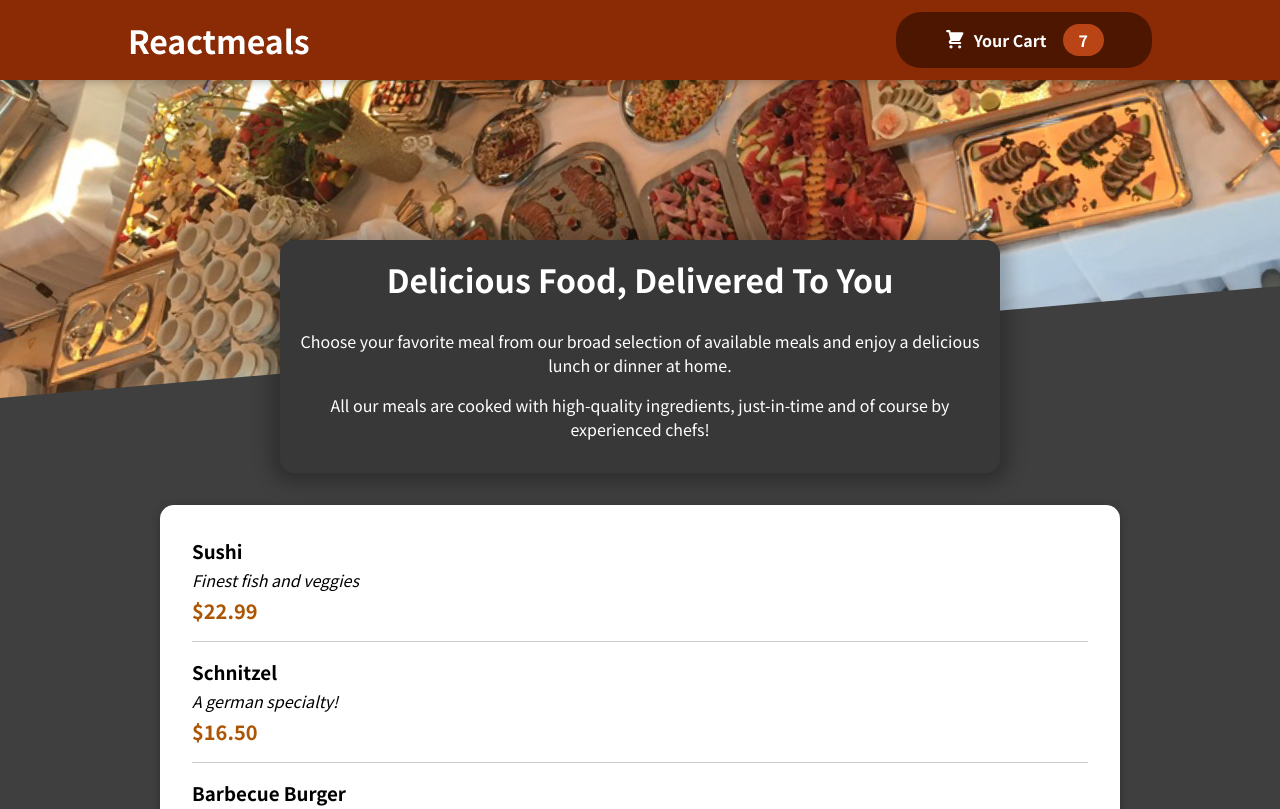
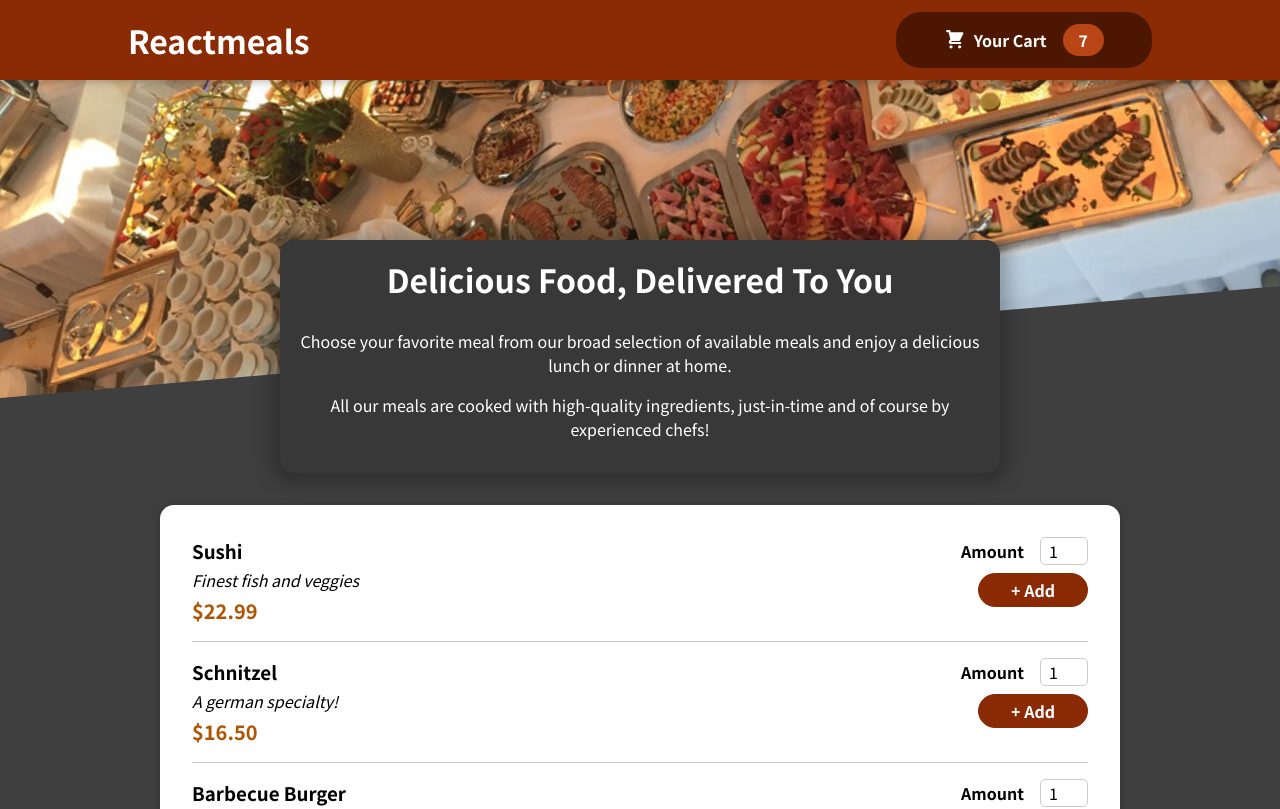
Before and after one commit to ram5353/food-order-react, a React (Create React App) app: page / in a window 1280 px wide. Shown: the top 809 px of the page. Built offline with nearby package versions, Linux system fonts and the light colour scheme.

Commit message:
adding a form input

```diff
--- a/src/components/Meals/MealItem/MealItem.js
+++ b/src/components/Meals/MealItem/MealItem.js
@@ -1,4 +1,5 @@
 import classes from "./MealItem.module.css"
+import MealItemForm from "./MealItemForm"
 
 const MealItem = (props) => {
     const price = `$${props.price.toFixed(2)}`
@@ -10,7 +11,7 @@
                 <div className={classes.price}>{price}</div>
             </div>
             <div>
-
+                <MealItemForm />
             </div>
         </li>
     )
--- a/src/components/Meals/MealItem/MealItemForm.js
+++ b/src/components/Meals/MealItem/MealItemForm.js
@@ -0,0 +1,22 @@
+import Input from "../../UI/Input"
+import classes from "./MealItemForm.module.css"
+
+const MealItemForm = () => {
+    return (
+        <form className={classes.form}>
+            <Input label="Amount" input={{
+                id: 'amount',
+                min: '1',
+                max: '5',
+                defaultValue: '1',
+                step: '1',
+                type: 'number'
+            }} />
+            <button>
+                + Add
+            </button>
+        </form>
+    )
+}
+
+export default MealItemForm
--- /dev/null
+++ b/src/components/Meals/MealItem/MealItemForm.module.css
@@ -0,0 +1,20 @@
+.form {
+    text-align: right;
+  }
+
+  .form button {
+    font: inherit;
+    cursor: pointer;
+    background-color: #8a2b06;
+    border: 1px solid #8a2b06;
+    color: white;
+    padding: 0.25rem 2rem;
+    border-radius: 20px;
+    font-weight: bold;
+  }
+
+  .form button:hover,
+  .form button:active {
+    background-color: #641e03;
+    border-color: #641e03;
+  }
--- /dev/null
+++ b/src/components/UI/Input.js
@@ -0,0 +1,13 @@
+import classes from "./Input.module.css"
+
+const Input = (props) => {
+    return (
+        <div className={classes.input}>
+            <label htmlFor={props.input.id}>{props.label}</label>
+            <input {...props.input} />
+
+        </div>
+    )
+}
+
+export default Input
--- /dev/null
+++ b/src/components/UI/Input.module.css
@@ -0,0 +1,18 @@
+.input {
+    display: flex;
+    align-items: center;
+    margin-bottom: 0.5rem;
+  }
+
+  .input label {
+    font-weight: bold;
+    margin-right: 1rem;
+  }
+
+  .input input {
+    width: 3rem;
+    border-radius: 5px;
+    border: 1px solid #ccc;
+    font: inherit;
+    padding-left: 0.5rem;
+  }
```
Also changed, not shown: 1 other file (tests, documents, lock files or other folders).
